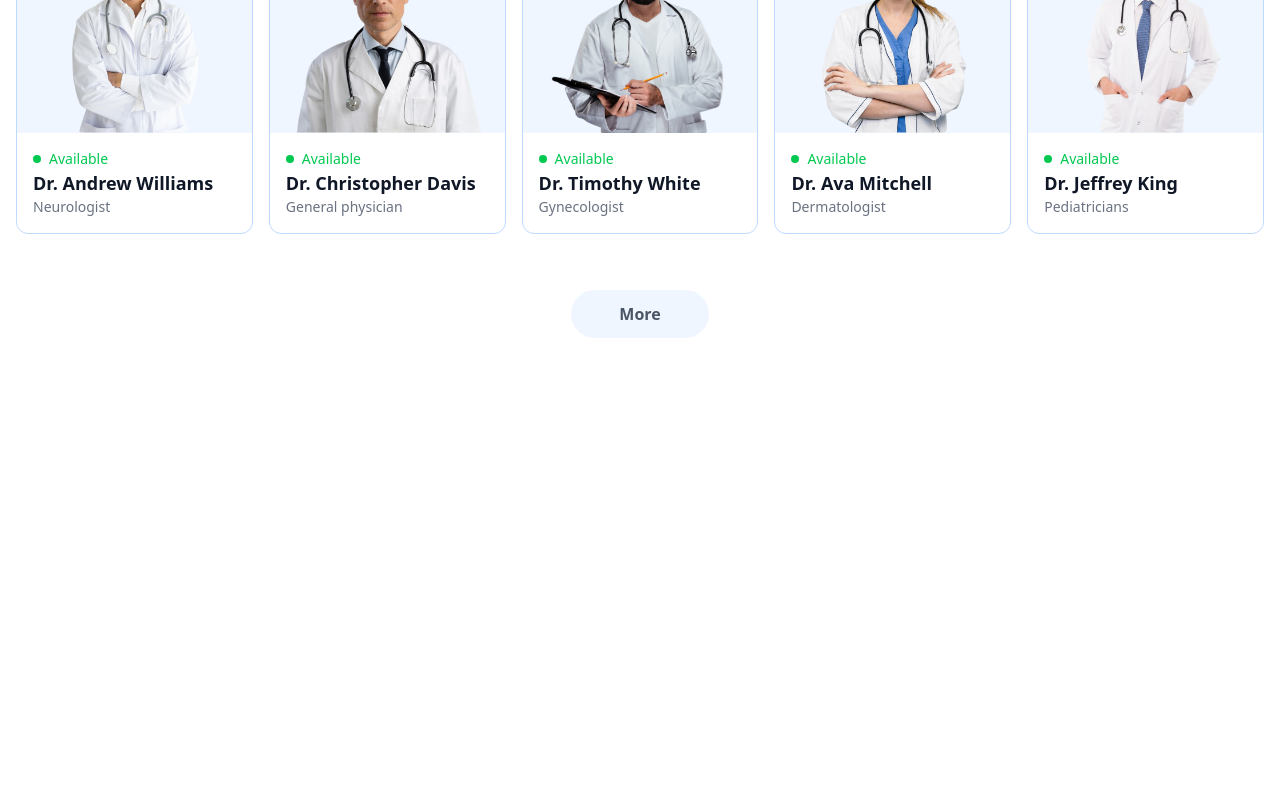
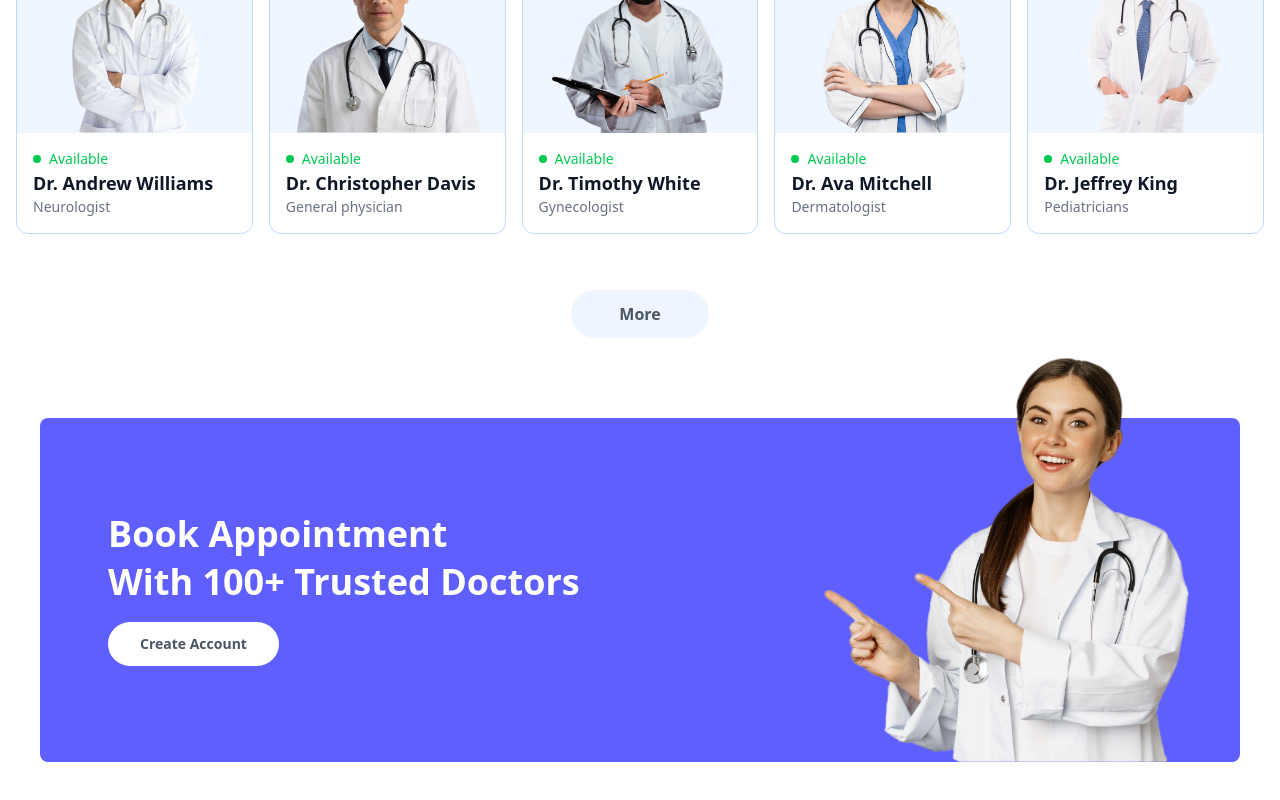
Before and after one commit to Sajjad177/HealthBridge-Frontend, a React (Vite) app: page / in a window 1280 px wide. Shown: the part 1501-2301 px from the top of the page. Before the commit the page ends 1903 px from the top, so only its background shows below. Built offline with nearby package versions, Linux system fonts and the light colour scheme.

Commit message:
banner section added

```diff
--- a/index.html
+++ b/index.html
@@ -1,5 +1,5 @@
 <!doctype html>
-<html lang="en">
+<html lang="en" class="scroll-smooth">
   <head>
     <meta charset="UTF-8" />
     <link rel="icon" type="image/svg+xml" href="/vite.svg" />
--- /dev/null
+++ b/src/components/Banner.tsx
@@ -0,0 +1,38 @@
+import { useNavigate } from "react-router-dom";
+import { assets } from "../assets/assets_frontend/assets";
+
+const Banner = () => {
+  const navigate = useNavigate();
+
+  return (
+    <div className="flex bg-primary rounded-lg px-6 sm:px-10 md:px-14 lg:px-12 my-20 md:mx-10">
+      {/* ------------- left side ------------- */}
+      <div className="flex-1 py-8 sm:py-12 md:py-16 lg:py-24 lg:pl-5">
+        <div className="text-xl sm:text-2xl md:text-3xl lg:text-4xl text-white font-semibold">
+          <p>Book Appointment </p>
+          <p className="mt-2">With 100+ Trusted Doctors</p>
+        </div>
+        <button
+          onClick={() => {
+            navigate("/login");
+            window.scrollTo(0, 0);
+          }}
+          className="flex items-center gap-2 bg-white font-semibold px-8 py-3 rounded-full text-gray-600 text-sm mt-5 cursor-pointer hover:scale-105 transition-all duration-300 ease-in-out"
+        >
+          Create Account
+        </button>
+      </div>
+
+      {/* ------------- right side ------------- */}
+      <div className="hidden md:block md:w-1/2 lg:w-[370px]  relative">
+        <img
+          className="w-full absolute bottom-0 right-0 max-w-md"
+          src={assets.appointment_img}
+          alt=""
+        />
+      </div>
+    </div>
+  );
+};
+
+export default Banner;
--- a/src/components/TopDoctors.tsx
+++ b/src/components/TopDoctors.tsx
@@ -1,6 +1,9 @@
+import { useNavigate } from "react-router-dom";
 import { doctors } from "../assets/assets_frontend/assets";
 
 const TopDoctors = () => {
+  const navigate = useNavigate();
+
   return (
     <div className="flex flex-col items-center gap-4 my-16 text-gray-900 w-full px-4">
       <h1 className="text-3xl font-medium text-center">Top Doctors to Book</h1>
@@ -13,6 +16,7 @@ const TopDoctors = () => {
         {doctors.slice(0, 10).map((item, index) => (
           <div
             key={index}
+            onClick={() => navigate(`/appointment/${item._id}`)}
             className="border border-blue-200 rounded-xl overflow-hidden cursor-pointer hover:-translate-y-2 transition-all duration-300 ease-in-out"
           >
             <img src={item.image} alt={item.name} className=" bg-blue-50" />
@@ -29,7 +33,10 @@ const TopDoctors = () => {
       </div>
 
       {/* More Button */}
-      <button className="mt-10 px-12 py-3 bg-blue-50 font-semibold text-gray-600 rounded-full cursor-pointer hover:bg-blue-100 transition duration-300">
+      <button
+        onClick={() => navigate("/doctors")}
+        className="mt-10 px-12 py-3 bg-blue-50 font-semibold text-gray-600 rounded-full cursor-pointer hover:bg-blue-100 transition duration-300"
+      >
         More
       </button>
     </div>
--- a/src/pages/Home.tsx
+++ b/src/pages/Home.tsx
@@ -1,3 +1,4 @@
+import Banner from "../components/Banner";
 import Header from "../components/Header";
 import SpecialityMenu from "../components/SpecialityMenu";
 import TopDoctors from "../components/TopDoctors";
@@ -8,6 +9,7 @@ const Home = () => {
       <Header />
       <SpecialityMenu />
       <TopDoctors />
+      <Banner/>
     </div>
   );
 };
```
